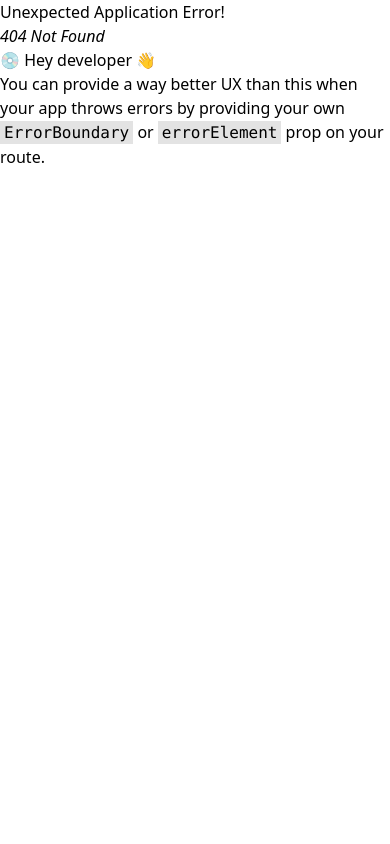
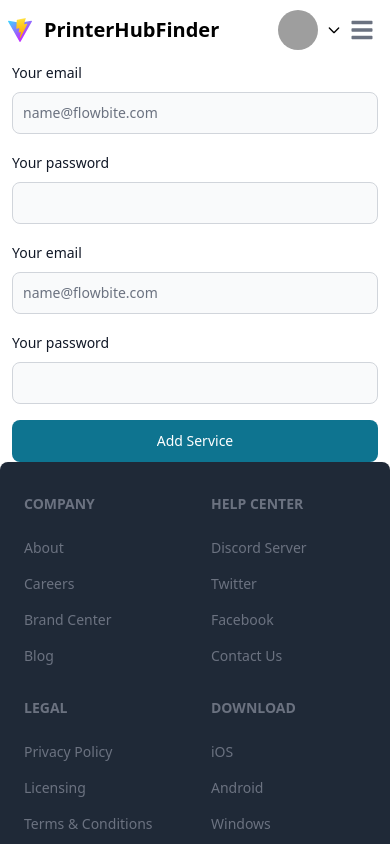
Before and after one commit to ronee-muhammad-rayhan/print-hub-finder-client, a React (Vite) app: page /add-a-service in a window 390 px wide. Before the commit this address had no page. Shown: the top 844 px of the page. Built offline with nearby package versions, Linux system fonts and the light colour scheme; grey boxes are pictures that could not be loaded.

Commit message:
responsive add product page

```diff
--- a/src/components/layouts/NavigationBar.jsx
+++ b/src/components/layouts/NavigationBar.jsx
@@ -1,4 +1,5 @@
 import { Avatar, Dropdown, Navbar } from 'flowbite-react';
+import { Link } from 'react-router-dom';
 // import { Link, NavLink } from 'react-router-dom';
 
 const NavigationBar = () => {
@@ -40,7 +41,7 @@ const NavigationBar = () => {
                     label={"Dashboard"}
                 >
                     <Dropdown.Item href='#'>My Services</Dropdown.Item>
-                    <Dropdown.Item href='#'>Add Services</Dropdown.Item>
+                    <Link to={`/add-a-service`}><Dropdown.Item href='#'>Add Services</Dropdown.Item></Link>
                     <Dropdown.Item href='#'>My Schedules</Dropdown.Item>
                     {/* <Link><Dropdown.Item className='bg-red-300'>MySchedule</Dropdown.Item></Link> */}
                 </Dropdown>
--- /dev/null
+++ b/src/pages/AddService/AddService.jsx
@@ -0,0 +1,35 @@
+import { Button, Label, TextInput } from "flowbite-react";
+
+const AddService = () => {
+    return (
+        <form className="grid grid-cols-1 md:grid-cols-2 gap-4 sm:mx-0 mx-3 md:mx-5 lg:mx-7 xl:mx-14 2xl:mx-96">
+            <div>
+                <div className="mb-2 block">
+                    <Label htmlFor="email1" value="Your email" />
+                </div>
+                <TextInput id="email1" type="email" placeholder="name@flowbite.com" required />
+            </div>
+            <div>
+                <div className="mb-2 block">
+                    <Label htmlFor="password1" value="Your password" />
+                </div>
+                <TextInput id="password1" type="password" required />
+            </div>
+            <div>
+                <div className="mb-2 block">
+                    <Label htmlFor="email1" value="Your email" />
+                </div>
+                <TextInput id="email1" type="email" placeholder="name@flowbite.com" required />
+            </div>
+            <div>
+                <div className="mb-2 block">
+                    <Label htmlFor="password1" value="Your password" />
+                </div>
+                <TextInput id="password1" type="password" required />
+            </div>
+
+            <Button><input type="submit" value="Add Service" /></Button>
+        </form>);
+}
+
+export default AddService;
--- a/src/routes/AppRoutes.jsx
+++ b/src/routes/AppRoutes.jsx
@@ -4,6 +4,7 @@ import Register from "../pages/Register/Register";
 // import Home from "../pages/Home/Home";
 import MainLayout from "../components/layouts/MainLayout";
 import Home from "../pages/Home/Home";
+import AddService from "../pages/AddService/AddService";
 
 export const router = createBrowserRouter([
     {
@@ -21,6 +22,10 @@ export const router = createBrowserRouter([
             {
                 path: "register",
                 element: <Register></Register>
+            },
+            {
+                path: "add-a-service",
+                element: <AddService></AddService>
             }
         ]
     },
```
